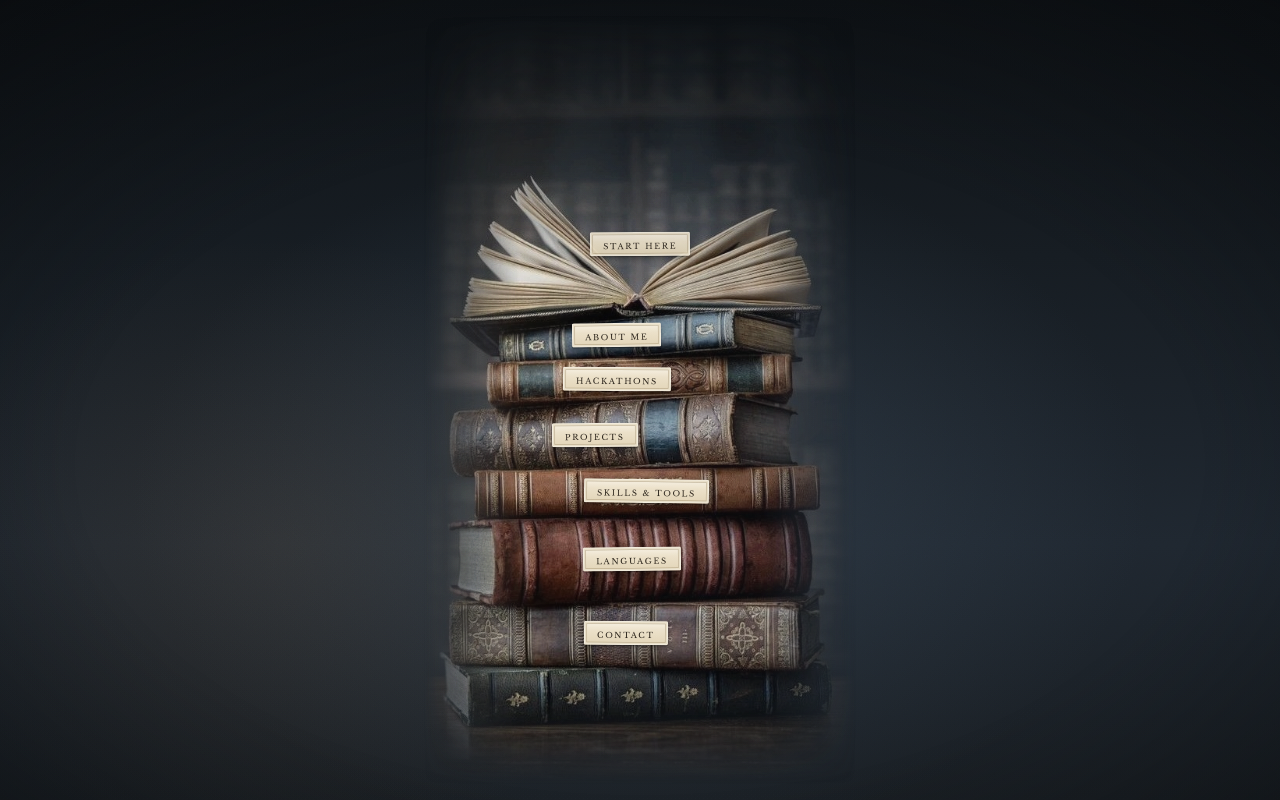
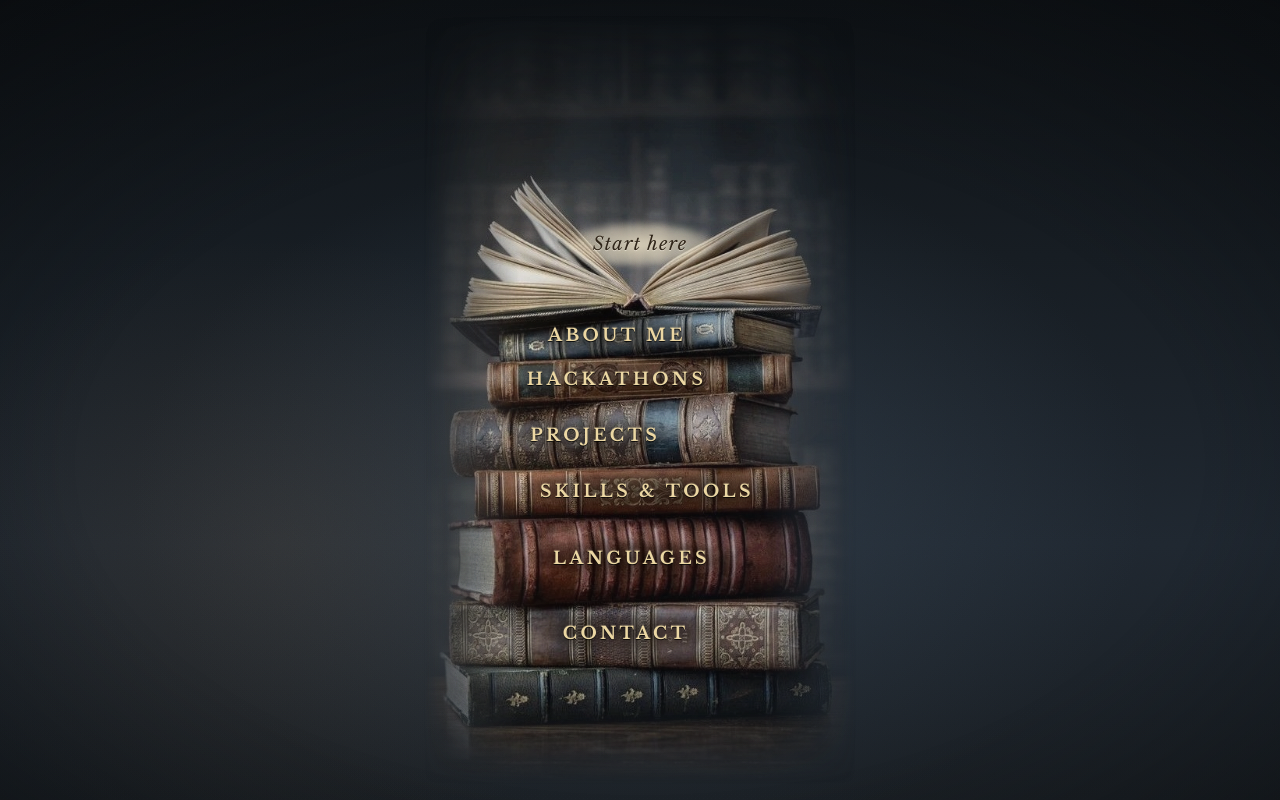
Before and after one commit to katamar-lang/PORTAFOLIO, a plain HTML site: page index.html in a window 1280 px wide. Drawn offline with Linux system fonts and the light colour scheme.

Commit message:
Stamp the titles on the spines instead of paper labels
Co-Authored-By: Claude Fable 5.2 <noreply@anthropic.com>
Claude-Session: https://claude.ai/code/session_014XdYp2dz2vvdgxT8d8upo3

```diff
--- a/css/style.css
+++ b/css/style.css
@@ -136,28 +136,28 @@ body::after {
 .spot:hover::before, .spot:focus-visible::before { opacity: 1; }
 .spot:focus-visible { outline-offset: 0; }
 
-/* the small paper label on each spine */
+/* the title, stamped in gold on each spine */
 .tag {
   position: relative;
-  font-size: 11px; font-size: max(10px, 1.55cqh);
-  font-variant-caps: all-small-caps; letter-spacing: .14em;
+  font-size: 13px; font-size: max(12px, 2.25cqh);
+  font-weight: 700; text-transform: uppercase; letter-spacing: .2em;
   line-height: 1; white-space: nowrap;
-  color: #2c251c;
-  padding: .55em 1.1em .5em;
-  background:
-    linear-gradient(180deg, rgba(255,255,255,.35), rgba(255,255,255,0) 40%),
-    linear-gradient(180deg, #f2e9d5, #e2d4b6);
-  border-radius: 1.5px;
-  box-shadow:
-    inset 0 0 0 1px rgba(255,255,255,.4),
-    inset 0 0 0 2.5px #e9dfc8,
-    inset 0 0 0 3px rgba(110,85,45,.45),
-    0 1px 1px rgba(0,0,0,.35),
-    0 3px 6px rgba(0,0,0,.35);
-  transform: rotate(var(--t, 0deg));
-  transition: transform .3s ease;
+  color: #ecd7a2;
+  padding: .5em 1.2em;
+  text-shadow: 0 1px 0 rgba(0,0,0,.75), 0 -1px 0 rgba(255,240,200,.18), 0 0 6px rgba(0,0,0,.55);
+  transition: color .3s ease, text-shadow .3s ease;
 }
-.spot:hover .tag, .spot:focus-visible .tag { transform: rotate(var(--t, 0deg)) translateY(-2px); }
+/* a soft shade under the letters, so they read over the tooled leather */
+.tag::before {
+  content: ''; position: absolute; inset: -10% -4%; z-index: -1; border-radius: 50%;
+  background: radial-gradient(ellipse at center, rgba(20,12,6,.6), rgba(20,12,6,.35) 55%, transparent 75%);
+  filter: blur(3px);
+}
+.spot:hover .tag, .spot:focus-visible .tag { color: #fff1c9; text-shadow: 0 1px 0 rgba(0,0,0,.75), 0 0 10px rgba(255,220,150,.55); }
+/* the open book: ink on paper */
+.spot-open .tag { color: #2e2418; text-shadow: 0 1px 0 rgba(255,250,235,.5); font-style: italic; text-transform: none; letter-spacing: .06em; font-weight: 400; font-size: max(13px, 2.4cqh); }
+.spot-open .tag::before { background: radial-gradient(ellipse at center, rgba(240,228,200,.85), rgba(240,228,200,.5) 55%, transparent 75%); }
+.spot-open:hover .tag, .spot-open:focus-visible .tag { color: #6a2a1f; text-shadow: none; }
 
 .foot {
   text-align: center; padding: 14px 16px 24px;
@@ -335,11 +335,11 @@ body::after {
 }
 .vspine .tag {
   writing-mode: vertical-rl; transform: rotate(180deg);
-  font-size: 11px; padding: 1em .4em;
+  font-size: 12.5px; padding: 1em .4em;
 }
 .vspine:hover { transform: translateY(-8px); }
 .vspine[aria-current="true"] { transform: translateY(-22px); filter: saturate(1) brightness(1.08); }
-.vspine[aria-current="true"] .tag { box-shadow: inset 0 0 0 1px rgba(255,255,255,.4), inset 0 0 0 2.5px #e9dfc8, inset 0 0 0 3px #94743a, 0 3px 6px rgba(0,0,0,.4); }
+.vspine[aria-current="true"] .tag { color: #fff1c9; }
 
 /* ---------- TABLETS & PHONES ---------- */
 @media (max-width: 1000px) {
@@ -406,5 +406,4 @@ body::after {
 .toc-ink em { font-size: 14px; color: var(--ink-3); }
 .toc-ink button:hover span { color: #7a2e24; }
 .chapter .facts dd { font-size: 18px; }
-.spot-open .tag { opacity: .92; }
 .sr-only { position: absolute; width: 1px; height: 1px; overflow: hidden; clip: rect(0 0 0 0); white-space: nowrap; }
--- a/index.html
+++ b/index.html
@@ -17,7 +17,7 @@
   <meta name="twitter:image" content="https://katamar-lang.github.io/PORTAFOLIO/img/og.jpg"/>
   <link rel="preload" href="fonts/LibreBaskerville-400-normal.woff2" as="font" type="font/woff2" crossorigin/>
   <link rel="preload" href="img/library.jpg" as="image"/>
-  <link rel="stylesheet" href="css/style.css?v=library9"/>
+  <link rel="stylesheet" href="css/style.css?v=library10"/>
 </head>
 <body>
 
@@ -260,6 +260,6 @@
     </div>
   </div>
 
-  <script src="js/app.js?v=library9"></script>
+  <script src="js/app.js?v=library10"></script>
 </body>
 </html>
```
